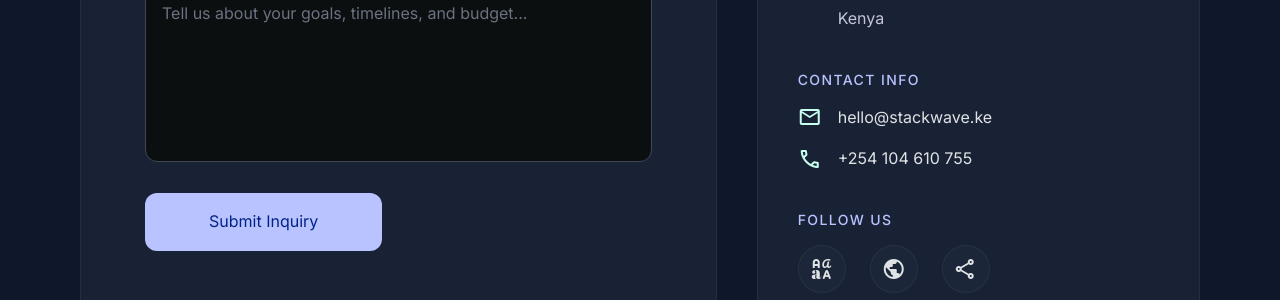
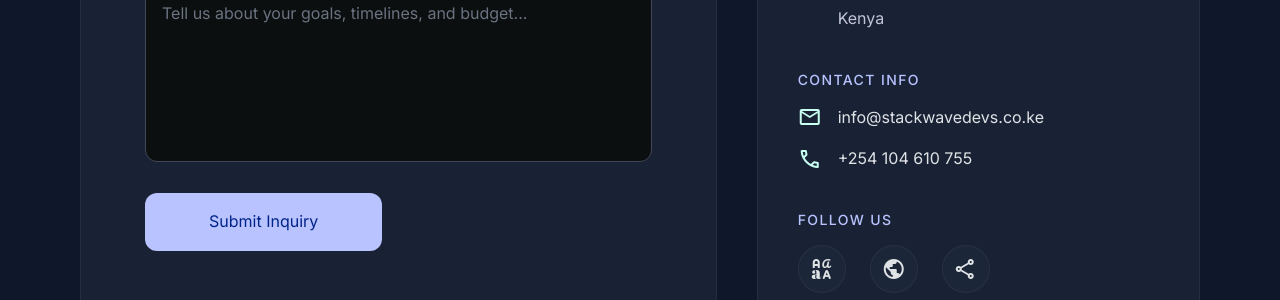
Before and after one commit to Malckom/Stackwave-Py, a Flask app: page /contact in a window 1280 px wide. Shown: the part 962-1262 px from the top of the page. Run offline with Flask 3, Linux system fonts and the light colour scheme.

Commit message:
updated contact details

```diff
--- a/templates/contact.html
+++ b/templates/contact.html
@@ -117,9 +117,9 @@ body {
 <div>
 <h3 class="font-label-md text-label-md text-primary uppercase tracking-widest mb-md">Contact Info</h3>
 <div class="space-y-md">
-<a class="flex items-center gap-md text-on-surface hover:text-secondary transition-colors group" href="mailto:hello@stackwave.ke">
+<a class="flex items-center gap-md text-on-surface hover:text-secondary transition-colors group" href="mailto:info@stackwavedevs.co.ke">
 <span class="material-symbols-outlined text-secondary group-hover:scale-110 transition-transform">mail</span>
-                                    hello@stackwave.ke
+                                    info@stackwavedevs.co.ke
                                 </a>
 <a class="flex items-center gap-md text-on-surface hover:text-secondary transition-colors group" href="tel:+254104610755">
 <span class="material-symbols-outlined text-secondary group-hover:scale-110 transition-transform">call</span>
```
